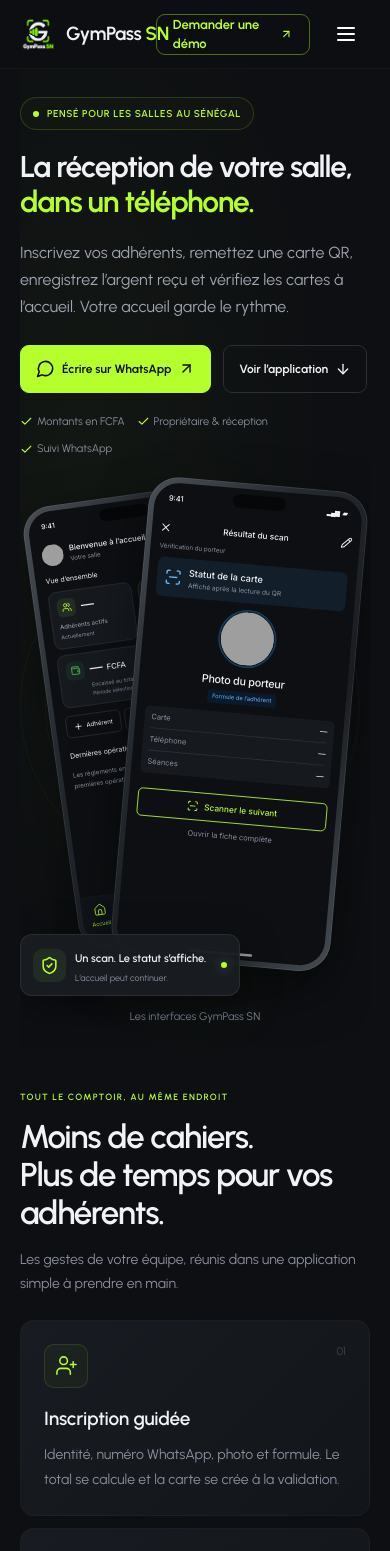
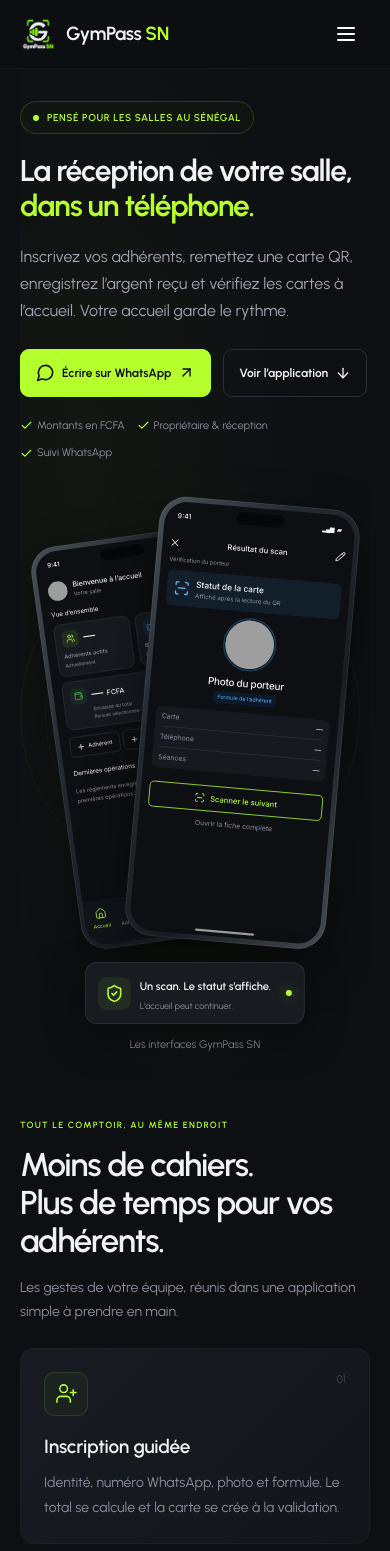
Before and after one commit to JulesBestDev176/gympass_web, a Next.js app: page / in a window 390 px wide. Shown: the top 1551 px of the page. Built offline with nearby package versions, Linux system fonts and the light colour scheme; grey boxes are pictures that could not be loaded.

Commit message:
feat: update navigation component to include demo button and improve layout

```diff
--- a/src/app/globals.css
+++ b/src/app/globals.css
@@ -39,7 +39,11 @@
 .site-nav nav > div a { font-size: 14px; color: #a9adba; }
 .site-nav nav > div a:hover { color: var(--brand-accent); }
 .brand { display: inline-flex; align-items: center; gap: 10px; font-size: 20px; font-weight: 650; white-space: nowrap; letter-spacing: -.5px; color: var(--text-main); }
-.brand img { object-fit: contain; }
+.brand img { object-fit: contain; flex-shrink: 0; }
+.site-nav .brand, .site-nav nav > button { flex-shrink: 0; }
+/* La classe .button est hors des layers Tailwind et prime sur hidden. */
+.site-nav .nav-demo { display: none; white-space: nowrap; flex-shrink: 0; }
+@media (min-width: 640px) { .site-nav .nav-demo { display: inline-flex; } }
 .brand b { color: var(--brand-accent); font-weight: 650; }
 .button { display: inline-flex; align-items: center; gap: 10px; min-height: 52px; padding: 0 22px; border-radius: 9px; font-size: 15px; font-weight: 650; transition: background .2s, transform .2s; }
 .button:hover { transform: translateY(-2px); }
@@ -434,8 +438,8 @@
 .carousel-stage { position: relative; height: 740px; overflow: clip; isolation: isolate; }
 .carousel-stage::before { content: ""; position: absolute; inset: 5% 10% 15%; background: radial-gradient(ellipse, #b5ff2d0c, transparent 65%); pointer-events: none; }
 .carousel-slide { position: absolute; top: 35px; left: 50%; width: 265px; transform-origin: 50% 290px; transform: translateX(calc(-50% + var(--slide-offset) * var(--slide-step))) scale(.72); opacity: 0; visibility: hidden; pointer-events: none; transition: transform .65s cubic-bezier(.22, 1, .36, 1), opacity .5s ease, visibility .5s; }
-.carousel-slide.is-neighbor { transform: translateX(calc(-50% + var(--slide-offset) * var(--slide-step))) scale(.84); opacity: .46; visibility: visible; }
-.carousel-slide.is-current { transform: translateX(-50%) scale(1.03); opacity: 1; visibility: visible; pointer-events: auto; }
+.carousel-slide.is-neighbor { transform: translate(calc(-50% + var(--slide-offset) * var(--slide-step)), 14px) scale(.84); opacity: .46; visibility: visible; }
+.carousel-slide.is-current { transform: translate(-50%, -10px) scale(1.03); opacity: 1; visibility: visible; pointer-events: auto; }
 .carousel-slide figure { margin: 0; }
 .carousel-slide figcaption { display: flex; align-items: flex-start; gap: 12px; margin-top: 23px; opacity: 0; transition: opacity .4s ease; }
 .carousel-slide.is-current figcaption { opacity: 1; }
@@ -453,8 +457,8 @@
   .screen-carousel { --slide-step: clamp(180px, 51vw, 212px); }
   .carousel-stage { height: 725px; }
   .carousel-slide { top: 28px; }
-  .carousel-slide.is-current { transform: translateX(-50%) scale(1); }
-  .carousel-slide.is-neighbor { transform: translateX(calc(-50% + var(--slide-offset) * var(--slide-step))) scale(.78); opacity: .32; }
+  .carousel-slide.is-current { transform: translate(-50%, -10px) scale(1); }
+  .carousel-slide.is-neighbor { transform: translate(calc(-50% + var(--slide-offset) * var(--slide-step)), 14px) scale(.78); opacity: .32; }
 }
 @media (prefers-reduced-motion: reduce) { .carousel-slide, .carousel-slide figcaption, .carousel-dots button > span { transition: none; } }
 
@@ -540,7 +544,7 @@
   --section-space: 72px;
   --section-heading-space: 36px;
 }
-.container { width: min(1200px, calc(100% - 2 * var(--page-gutter))); }
+.container { width: min(1200px, calc(100% - 2 * var(--page-gutter))); max-width: 1200px; }
 .section, .scanner-section, .product-band { padding-block: var(--section-space); }
 .section-heading { margin-bottom: var(--section-heading-space); }
 .hero { padding-block: 48px 40px; gap: 32px; }
@@ -573,14 +577,14 @@
 }
 @media (max-width: 540px) {
   :root { --section-space: 40px; --section-heading-space: 24px; }
-  .hero { padding-block: 28px 24px; row-gap: 28px; }
+  .hero { padding-block: 32px 24px; row-gap: 32px; }
   .hero-badge { margin-bottom: 20px; }
   .hero-description { margin-block: 20px 24px; }
   .hero-checks { margin-top: 20px; column-gap: 12px; row-gap: 10px; }
-  .hero-visual { height: 540px; margin: 0; }
-  .hero-phone-back { left: 0; top: 24px; }
-  .hero-phone-front { right: 0; top: 8px; }
-  .floating-label { bottom: 30px; left: 0; }
+  .hero-visual { width: min(100%, 380px); height: 560px; margin: 0; justify-self: center; }
+  .hero-phone-back { left: 8px; top: 56px; transform: rotate(-8deg) scale(.70); }
+  .hero-phone-front { right: 8px; top: 18px; transform: rotate(5deg) scale(.76); }
+  .floating-label { bottom: 30px; left: 50%; transform: translateX(-50%); width: max-content; max-width: 100%; }
   .section-heading { gap: 16px; }
   .product-split, .scanner-layout { gap: 32px; }
   .product-phone-stage { padding-top: 0; }
@@ -591,7 +595,9 @@
 @media (max-width: 360px) {
   :root { --page-gutter: 16px; }
   .hero { padding-top: 24px; row-gap: 24px; }
-  .hero-visual { height: 500px; }
+  .hero-visual { height: 520px; }
+  .hero-phone-back { transform: rotate(-8deg) scale(.64); }
+  .hero-phone-front { transform: rotate(5deg) scale(.70); }
   .hero-checks { column-gap: 10px; }
   .contact-box { padding-inline: 18px; }
 }
--- a/src/components/navigation.tsx
+++ b/src/components/navigation.tsx
@@ -23,5 +23,5 @@
       desktop.removeEventListener("change", onResize);
     };
   }, [open]);
-  return <header className="site-nav"><nav className="container flex h-20 items-center gap-4 xl:gap-7" aria-label="Navigation principale"><a href="#top" className="brand" onClick={() => setOpen(false)}><img src="/logo.png" width={36} height={36} alt="" /><span>GymPass <b>SN</b></span></a><div className="ml-auto hidden items-center gap-5 xl:gap-8 lg:flex"><a href="#fonctions">Fonctions</a><a href="#ecrans">Écrans</a><a href="#etapes">Démarrer</a><a href="#tarifs">Tarifs</a><a href="#faq">FAQ</a></div><a href="#contact" className="button button-outline ml-auto hidden sm:inline-flex lg:ml-2">Demander une démo <ArrowUpRight size={16} /></a><button ref={menuButton} type="button" className="ml-auto p-2 text-white lg:hidden sm:ml-0" onClick={() => setOpen(!open)} aria-label={open ? "Fermer le menu" : "Ouvrir le menu"} aria-expanded={open} aria-controls="mobile-menu">{open ? <X /> : <Menu />}</button></nav>{open && <div id="mobile-menu" className="mobile-menu lg:hidden">{[["Fonctions", "fonctions"], ["Écrans", "ecrans"], ["Démarrer", "etapes"], ["Finances", "finances"], ["Bracelets", "bracelets"], ["Équipe", "equipe"], ["WhatsApp", "whatsapp"], ["Sécurité et assistance", "confiance"], ["Tarifs", "tarifs"], ["FAQ", "faq"], ["Demander une démo", "contact"]].map(([label, id]) => <a href={`#${id}`} key={id} onClick={() => setOpen(false)}>{label}<ArrowUpRight size={16} /></a>)}</div>}</header>;
+  return <header className="site-nav"><nav className="container flex h-20 items-center gap-4 xl:gap-7" aria-label="Navigation principale"><a href="#top" className="brand" onClick={() => setOpen(false)}><img src="/logo.png" width={36} height={36} alt="" /><span>GymPass <b>SN</b></span></a><div className="ml-auto hidden items-center gap-5 xl:gap-8 lg:flex"><a href="#fonctions">Fonctions</a><a href="#ecrans">Écrans</a><a href="#etapes">Démarrer</a><a href="#tarifs">Tarifs</a><a href="#faq">FAQ</a></div><a href="#contact" className="button button-outline nav-demo ml-auto lg:ml-2">Demander une démo <ArrowUpRight size={16} /></a><button ref={menuButton} type="button" className="ml-auto p-2 text-white lg:hidden sm:ml-0" onClick={() => setOpen(!open)} aria-label={open ? "Fermer le menu" : "Ouvrir le menu"} aria-expanded={open} aria-controls="mobile-menu">{open ? <X /> : <Menu />}</button></nav>{open && <div id="mobile-menu" className="mobile-menu lg:hidden">{[["Fonctions", "fonctions"], ["Écrans", "ecrans"], ["Démarrer", "etapes"], ["Finances", "finances"], ["Bracelets", "bracelets"], ["Équipe", "equipe"], ["WhatsApp", "whatsapp"], ["Sécurité et assistance", "confiance"], ["Tarifs", "tarifs"], ["FAQ", "faq"], ["Demander une démo", "contact"]].map(([label, id]) => <a href={`#${id}`} key={id} onClick={() => setOpen(false)}>{label}<ArrowUpRight size={16} /></a>)}</div>}</header>;
 }
```
